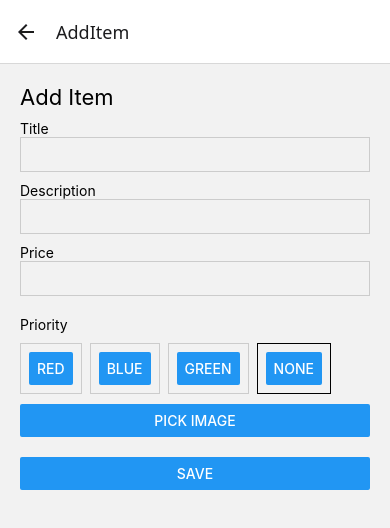
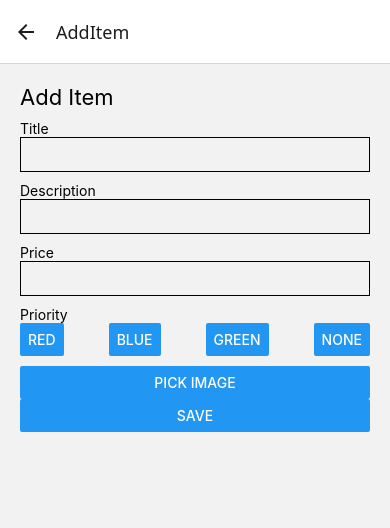
Before and after one commit to maieran/wishlist, a React Native app in the folder wishlist-front/: screen /AddItem in a window 390 px wide. Shown: the top 528 px of the page. Built offline with nearby package versions, Linux system fonts and the light colour scheme.

Commit message:
feat: finished screens ui logic for wishlist for mvp

```diff
--- a/wishlist-front/package.json
+++ b/wishlist-front/package.json
@@ -12,6 +12,7 @@
     "@react-native-async-storage/async-storage": "2.2.0",
     "@react-navigation/native": "^7.1.20",
     "@react-navigation/native-stack": "^7.6.3",
+    "@shopify/flash-list": "^2.2.0",
     "axios": "^1.13.2",
     "expo": "~54.0.23",
     "expo-crypto": "^15.0.7",
--- a/wishlist-front/src/screens/AddItemScreen.tsx
+++ b/wishlist-front/src/screens/AddItemScreen.tsx
@@ -7,7 +7,7 @@ import * as ImagePicker from 'expo-image-picker';
 
 type Props = NativeStackScreenProps<RootStackParamList, 'AddItem'>;
 
-export default function AddItemScreen({ navigation}: Props ) {
+export default function AddItemScreen({ navigation }: Props) {
   const [title, setTitle] = useState('');
   const [desc, setDescription] = useState('');
   const [price, setPrice] = useState('');
@@ -27,8 +27,13 @@ export default function AddItemScreen({ navigation}: Props ) {
   };
 
   const save = () => {
+    if (!title || !desc || !price) {
+      Alert.alert("Missing fields", "Please fill all fields.");
+      return;
+    }
+
     if (!imageUri) {
-      Alert.alert("Image required", "Please choose an image.");
+      Alert.alert("Image required", "Please pick an image.");
       return;
     }
 
@@ -38,53 +43,43 @@ export default function AddItemScreen({ navigation}: Props ) {
       price: parseFloat(price),
       imageUri,
       priority,
-      groupItems: [],
     });
 
     navigation.goBack();
   };
-
-  const priorityButtonStyle = (value: Priority) => ({
-    borderWidth: 1,
-    borderColor: priority === value ? '#000' : '#ccc',
-    padding: 8,
-    marginRight: 8,
-  });
-
 
   return (
     <View style={{ padding: 20 }}>
       <Text style={{ fontSize: 22, marginBottom: 10 }}>Add Item</Text>
 
       <Text>Title</Text>
-      <TextInput value={title} onChangeText={setTitle}
-        style={{ borderWidth: 1, borderColor: '#ccc', marginBottom: 10, padding: 8 }}
+      <TextInput
+        style={{ borderWidth: 1, padding: 8, marginBottom: 10 }}
+        value={title}
+        onChangeText={setTitle}
       />
 
       <Text>Description</Text>
-      <TextInput value={desc} onChangeText={setDescription}
-        style={{ borderWidth: 1, borderColor: '#ccc', marginBottom: 10, padding: 8 }}
+      <TextInput
+        style={{ borderWidth: 1, padding: 8, marginBottom: 10 }}
+        value={desc}
+        onChangeText={setDescription}
       />
 
       <Text>Price</Text>
-      <TextInput value={price} onChangeText={setPrice} keyboardType="numeric"
-        style={{ borderWidth: 1, borderColor: '#ccc', marginBottom: 10, padding: 8 }}
+      <TextInput
+        keyboardType="numeric"
+        style={{ borderWidth: 1, padding: 8, marginBottom: 10 }}
+        value={price}
+        onChangeText={setPrice}
       />
 
-      <Text style={{ marginTop: 10 }}>Priority</Text>
-      <View style={{ flexDirection: 'row', marginVertical: 10 }}>
-        <View style={priorityButtonStyle('red')}>
-          <Button title="Red" onPress={() => setPriority('red')} />
-        </View>
-        <View style={priorityButtonStyle('blue')}>
-          <Button title="Blue" onPress={() => setPriority('blue')} />
-        </View>
-        <View style={priorityButtonStyle('green')}>
-          <Button title="Green" onPress={() => setPriority('green')} />
-        </View>
-        <View style={priorityButtonStyle('none')}>
-          <Button title="None" onPress={() => setPriority('none')} />
-        </View>
+      <Text>Priority</Text>
+      <View style={{ flexDirection: "row", justifyContent: "space-between", marginBottom: 10 }}>
+        <Button title="Red" onPress={() => setPriority('red')} />
+        <Button title="Blue" onPress={() => setPriority('blue')} />
+        <Button title="Green" onPress={() => setPriority('green')} />
+        <Button title="None" onPress={() => setPriority('none')} />
       </View>
 
       <Button title="Pick Image" onPress={pickImage} />
@@ -92,13 +87,17 @@ export default function AddItemScreen({ navigation}: Props ) {
       {imageUri && (
         <Image
           source={{ uri: imageUri }}
-          style={{ width: 150, height: 150, marginTop: 20, alignSelf: 'center' }}
+          style={{
+            width: 150,
+            height: 150,
+            marginVertical: 10,
+            alignSelf: "center",
+            borderRadius: 10
+          }}
         />
       )}
 
-      <View style={{ marginTop: 20 }}>
-        <Button title="Save" onPress={save} />
-      </View>
+      <Button title="Save" onPress={save} />
     </View>
   );
 }
--- a/wishlist-front/src/screens/EditItemScreen.tsx
+++ b/wishlist-front/src/screens/EditItemScreen.tsx
@@ -1,6 +1,10 @@
 import React, { useState } from 'react';
 import { View, Text, TextInput, Button, Image } from 'react-native';
-import { getWishlist, updateWishlistItem, Priority } from '../store/wishlistStore';
+import {
+  getWishlist,
+  updateWishlistItem,
+  Priority,
+} from '../store/wishlistStore';
 import { NativeStackScreenProps } from '@react-navigation/native-stack';
 import { RootStackParamList } from '../navigation/types';
 import * as ImagePicker from 'expo-image-picker';
@@ -46,7 +50,6 @@ export default function EditItemScreen({ route, navigation }: Props) {
       price: parseFloat(price),
       imageUri: imageUri ?? undefined,
       priority,
-      groupItems: item.groupItems ?? [],
     });
 
     navigation.goBack();
@@ -64,21 +67,29 @@ export default function EditItemScreen({ route, navigation }: Props) {
       <Text style={{ fontSize: 22, marginBottom: 10 }}>Edit Item</Text>
 
       <Text>Title</Text>
-      <TextInput value={title} onChangeText={setTitle}
+      <TextInput
+        value={title}
+        onChangeText={setTitle}
         style={{ borderWidth: 1, borderColor: '#ccc', marginBottom: 10, padding: 8 }}
       />
 
       <Text>Description</Text>
-      <TextInput value={desc} onChangeText={setDesc}
+      <TextInput
+        value={desc}
+        onChangeText={setDesc}
         style={{ borderWidth: 1, borderColor: '#ccc', marginBottom: 10, padding: 8 }}
       />
 
       <Text>Price</Text>
-      <TextInput value={price} onChangeText={setPrice} keyboardType="numeric"
+      <TextInput
+        value={price}
+        onChangeText={setPrice}
+        keyboardType="numeric"
         style={{ borderWidth: 1, borderColor: '#ccc', marginBottom: 10, padding: 8 }}
       />
 
-      <Text style={{ marginTop: 10 }}>Priority</Text>
+      {/* PRIORITY */}
+      <Text>Priority</Text>
       <View style={{ flexDirection: 'row', marginVertical: 10 }}>
         <View style={priorityButtonStyle('red')}>
           <Button title="Red" onPress={() => setPriority('red')} />
--- a/wishlist-front/src/store/wishlistStore.ts
+++ b/wishlist-front/src/store/wishlistStore.ts
@@ -1,7 +1,4 @@
-
-/* In-Memory List that is going to be replaced with the backend API (spring boot) */
-/* UI testing */
-/* Persistent Wishlist Store (with AsyncStorage + Priority) */
+/* Persistent Wishlist Store (with AsyncStorage + Priority, NO GROUPING) */
 import AsyncStorage from '@react-native-async-storage/async-storage';
 
 export type Priority = 'red' | 'blue' | 'green' | 'none';
@@ -13,7 +10,6 @@ export type WishlistItem = {
   price: number;
   imageUri?: string;
   priority: Priority;
-  groupItems?: string[];  // later for grouping
 };
 
 let wishlist: WishlistItem[] = [];
@@ -27,19 +23,17 @@ export const loadWishlist = async () => {
     if (json) {
       const parsed: any[] = JSON.parse(json);
 
-      // Normalize existing data (in case older items have no priority / groupItems)
-      wishlist = parsed.map((item, index) => ({
-        id: String(item.id ?? index + 1),
+      wishlist = parsed.map((item) => ({
+        id: String(item.id),
         title: item.title ?? "",
         description: item.description ?? "",
-        price: typeof item.price === "number" ? item.price : Number(item.price) || 0,
-        imageUri: item.imageUri,
-        priority: item.priority ?? 'none',
-        groupItems: item.groupItems ?? [],
+        price: item.price ?? 0,
+        imageUri: item.imageUri ?? null,
+        priority: item.priority ?? "none",
       }));
 
       nextId = wishlist.length
-        ? Math.max(...wishlist.map(i => Number(i.id) || 0)) + 1
+        ? Math.max(...wishlist.map(i => Number(i.id))) + 1
         : 1;
     }
   } catch (err) {
@@ -63,8 +57,6 @@ export const addWishlistItem = (item: Omit<WishlistItem, 'id'>) => {
   const newItem: WishlistItem = {
     ...item,
     id: String(nextId++),
-    priority: item.priority ?? 'none',
-    groupItems: item.groupItems ?? [],
   };
 
   wishlist = [...wishlist, newItem];
@@ -79,6 +71,12 @@ export const updateWishlistItem = (id: string, updated: WishlistItem) => {
 
 // DELETE
 export const deleteWishlistItem = (id: string) => {
-  wishlist = wishlist.filter((item) => item.id !== id);
+  wishlist = wishlist.filter(item => item.id !== id);
   persistWishlist();
 };
+
+// REORDER (keine Gruppen, nur flache Liste)
+export const reorderWishlist = (newOrder: WishlistItem[]) => {
+  wishlist = newOrder;
+  persistWishlist();
+};
```
Also changed, not shown: wishlist-front/src/screens/WishlistScreen.tsx (+69 -69 lines), 1 other file (tests, documents, lock files or other folders).
